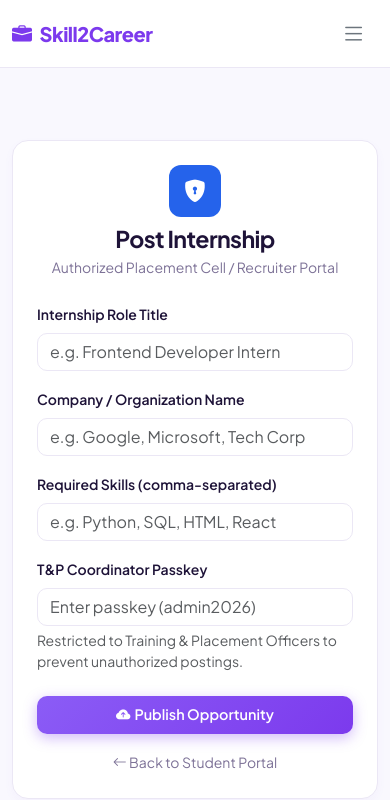
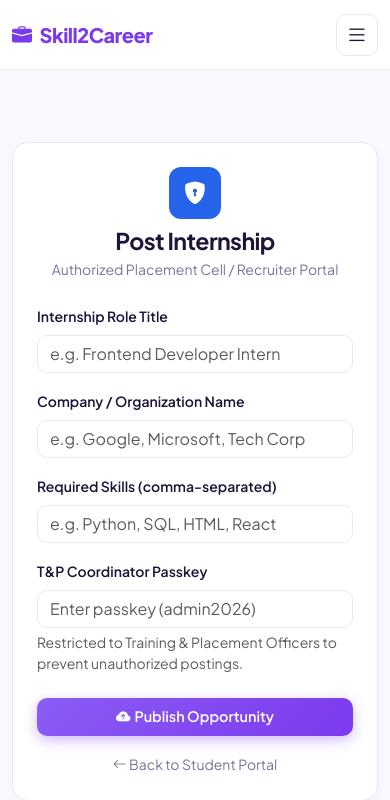
Before and after one commit to karannyx/internship-portal-microproject, a Flask app: page /add_job in a window 390 px wide. Shown: the top 800 px of the page. Run offline with Flask 3, Linux system fonts and the light colour scheme; some libraries are stand-ins or nearby versions.

Commit message:
Fix mobile hamburger navbar toggle click handler

```diff
--- a/templates/base.html
+++ b/templates/base.html
@@ -86,6 +86,9 @@
             background: var(--nav-bg) !important;
             border-bottom: 1px solid var(--border-color);
             padding: 0.85rem 0;
+            position: sticky;
+            top: 0;
+            z-index: 1030;
             transition: background-color 0.25s ease, border-color 0.25s ease;
         }
 
@@ -105,6 +108,35 @@
 
         .nav-link:hover {
             color: var(--primary) !important;
+        }
+
+        /* Mobile Hamburger & Dropdown Fix */
+        .mobile-toggle-btn {
+            background: var(--card-bg) !important;
+            border: 1px solid var(--border-color) !important;
+            color: var(--text-heading) !important;
+            width: 42px;
+            height: 42px;
+            border-radius: 10px;
+            display: inline-flex;
+            align-items: center;
+            justify-content: center;
+            font-size: 1.4rem;
+            cursor: pointer;
+            outline: none !important;
+            box-shadow: none !important;
+            z-index: 1050;
+        }
+
+        @media (max-width: 991.98px) {
+            .navbar-collapse {
+                background: var(--nav-bg);
+                border: 1px solid var(--border-color);
+                border-radius: 14px;
+                padding: 1rem;
+                margin-top: 0.75rem;
+                box-shadow: 0 10px 25px -5px rgba(0, 0, 0, 0.3);
+            }
         }
 
         .card, .card-custom {
@@ -213,14 +245,17 @@
 </head>
 <body>
 
-<nav class="navbar navbar-expand-lg navbar-custom sticky-top">
+<nav class="navbar navbar-expand-lg navbar-custom">
     <div class="container">
         <a class="navbar-brand d-flex align-items-center gap-2" href="/">
             <i class="bi bi-briefcase-fill"></i> Skill2Career
         </a>
-        <button class="navbar-toggler border-0 shadow-none" type="button" data-bs-toggle="collapse" data-bs-target="#navMenu">
-            <i class="bi bi-list fs-2 text-secondary"></i>
+
+        <!-- Reliable Mobile Hamburger Button -->
+        <button id="navToggleBtn" class="mobile-toggle-btn d-lg-none" type="button" aria-label="Toggle navigation">
+            <i class="bi bi-list"></i>
         </button>
+
         <div class="collapse navbar-collapse" id="navMenu">
             <ul class="navbar-nav me-auto ms-lg-4 mb-2 mb-lg-0 gap-lg-1">
                 <li class="nav-item">
@@ -281,3 +316,61 @@
     <div class="container">
         <p class="mb-0">Skill2Career Portal &bull; Designed & Built by Karan Sahu & Yuvraj Yadav (MITS Gwalior)</p>
     </div>
+</footer>
+
+<!-- Bootstrap Bundle JS -->
+<script src="https://cdn.jsdelivr.net/npm/bootstrap@5.3.3/dist/js/bootstrap.bundle.min.js"></script>
+
+<script>
+    // Theme Switcher Logic
+    const themeBtn = document.getElementById('themeToggleBtn');
+    const themeIcon = document.getElementById('themeToggleIcon');
+    const htmlNode = document.documentElement;
+
+    function applyTheme(theme) {
+        htmlNode.setAttribute('data-bs-theme', theme);
+        localStorage.setItem('theme', theme);
+        if (theme === 'dark') {
+            themeIcon.className = 'bi bi-sun-fill text-warning';
+        } else {
+            themeIcon.className = 'bi bi-moon-stars';
+        }
+    }
+
+    const currentTheme = localStorage.getItem('theme') || 'light';
+    applyTheme(currentTheme);
+
+    if (themeBtn) {
+        themeBtn.addEventListener('click', () => {
+            const active = htmlNode.getAttribute('data-bs-theme');
+            applyTheme(active === 'dark' ? 'light' : 'dark');
+        });
+    }
+
+    // Direct Mobile Hamburger Toggle (Works 100% on all mobile devices)
+    const navBtn = document.getElementById('navToggleBtn');
+    const navMenu = document.getElementById('navMenu');
+
+    if (navBtn && navMenu) {
+        navBtn.addEventListener('click', (e) => {
+            e.preventDefault();
+            e.stopPropagation();
+            if (navMenu.classList.contains('show')) {
+                navMenu.classList.remove('show');
+            } else {
+                navMenu.classList.add('show');
+            }
+        });
+
+        // Close menu when tapping a link on mobile
+        document.querySelectorAll('.navbar-nav .nav-link').forEach(link => {
+            link.addEventListener('click', () => {
+                if (window.innerWidth < 992) {
+                    navMenu.classList.remove('show');
+                }
+            });
+        });
+    }
+</script>
+</body>
+</html>
```
